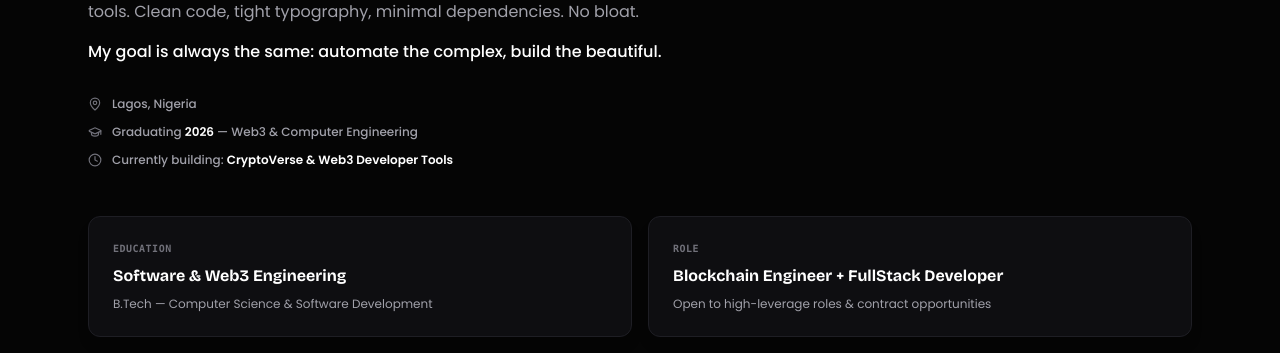
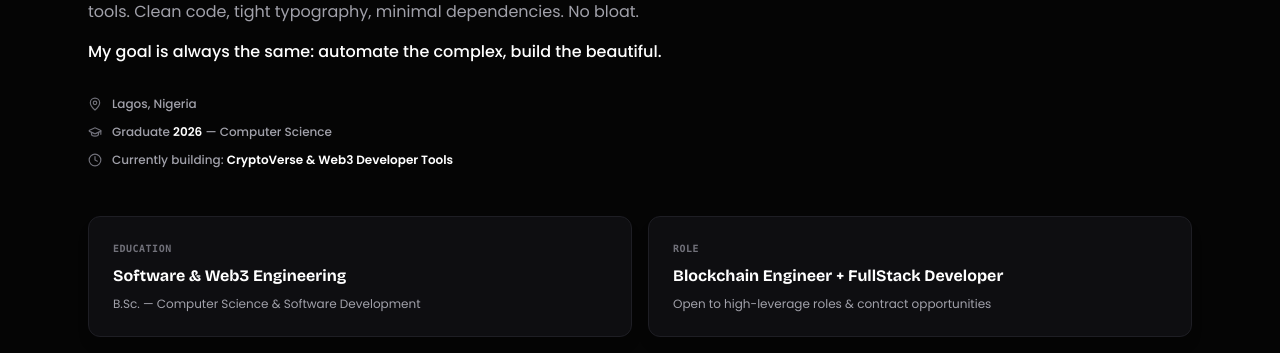
Before and after one commit to manny-the-great/manny.dev3, a Next.js app: page / in a window 1280 px wide. Shown: the part 2963-3316 px from the top of the page. Built offline with nearby package versions, Linux system fonts and the light colour scheme.

Commit message:
fix: update gitignore for env files and clean up about section

```diff
--- a/src/components/dashboard/AboutSection.tsx
+++ b/src/components/dashboard/AboutSection.tsx
@@ -8,7 +8,7 @@ const infoCards = [
   {
     category: "EDUCATION",
     title: "Software & Web3 Engineering",
-    subtitle: "B.Tech — Computer Science & Software Development",
+    subtitle: "B.Sc. — Computer Science & Software Development",
   },
   {
     category: "ROLE",
@@ -65,7 +65,7 @@ export const AboutSection = () => {
           </div>
           <div className="flex items-center gap-2.5">
             <GraduationCap size={14} className="text-zinc-500 shrink-0" />
-            <span>Graduating <strong className="text-white font-semibold">2026</strong> — Web3 &amp; Computer Engineering</span>
+            <span>Graduate <strong className="text-white font-semibold">2026</strong> — Computer Science</span>
           </div>
           <div className="flex items-center gap-2.5">
             <Clock size={14} className="text-zinc-500 shrink-0" />
```
Also changed, not shown: 1 other file (tests, documents, lock files or other folders).
